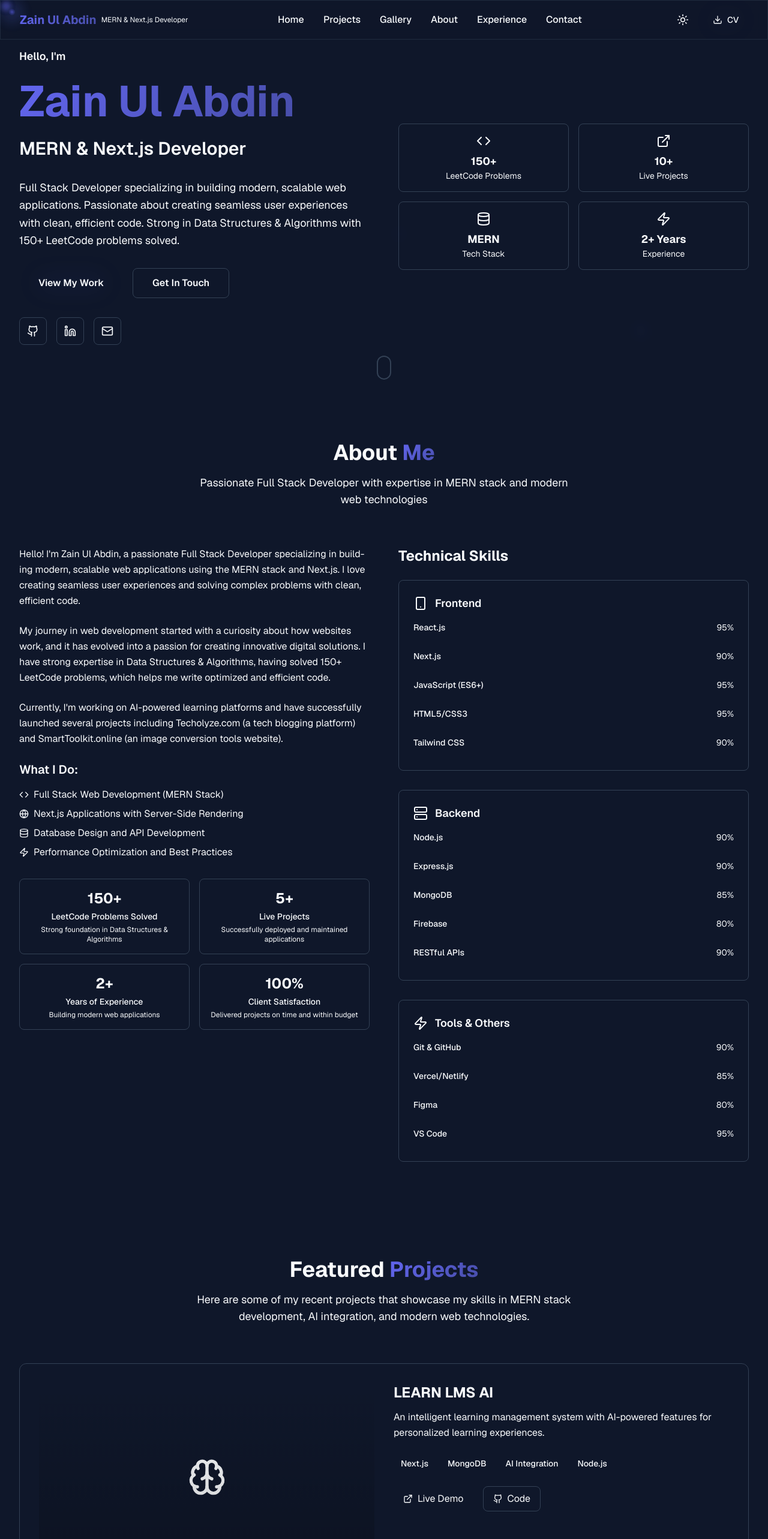
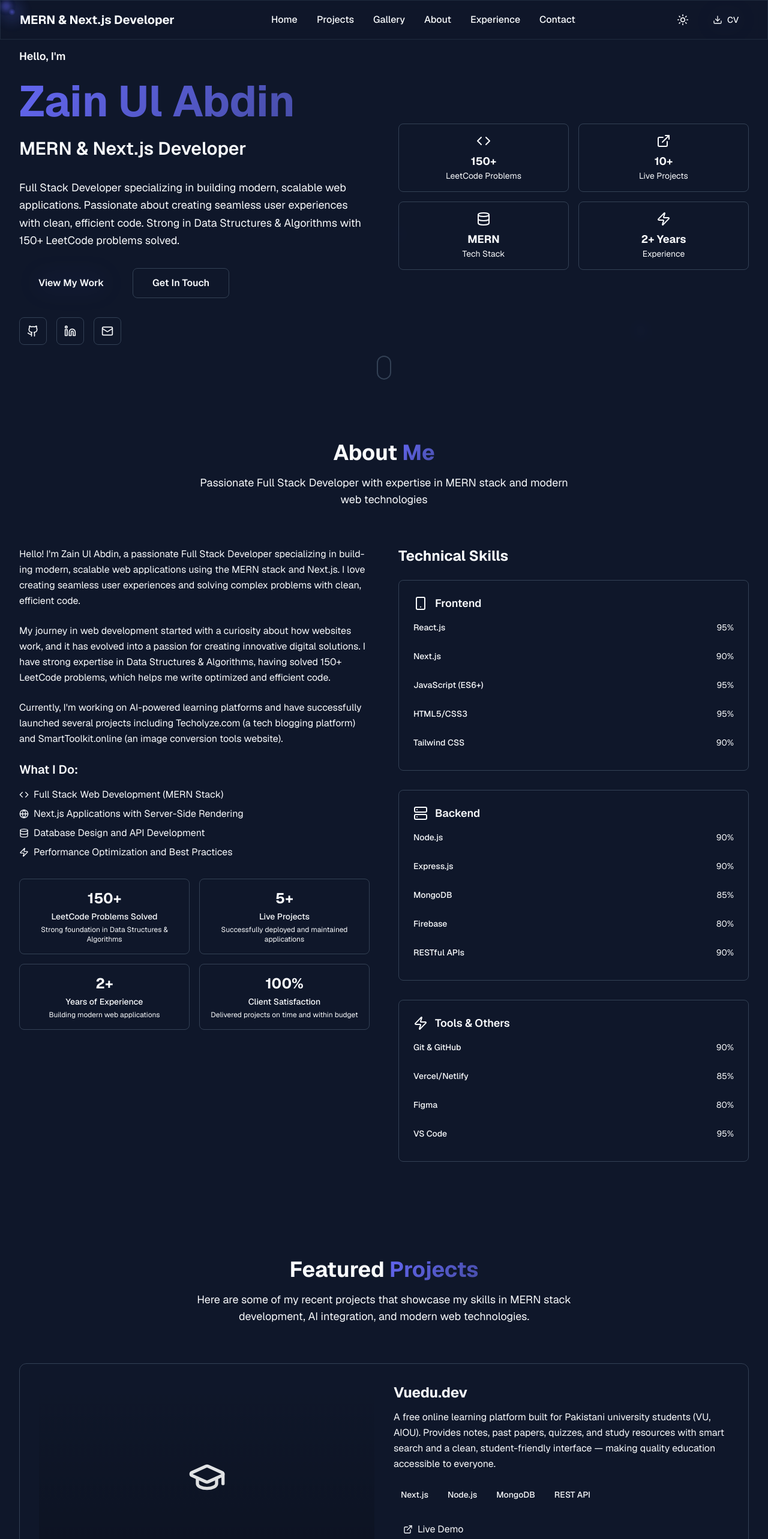
Before and after one commit to zain-khokhar/portfolio, a Next.js app: page / in a window 1280 px wide. Shown: the top 2566 px of the page at 60% size. Built offline with nearby package versions, Linux system fonts and the light colour scheme.

Commit message:
Add Vuedu.dev to projects and resume, update PDF download button style

```diff
--- a/src/app/components/Footer.js
+++ b/src/app/components/Footer.js
@@ -143,7 +143,7 @@ const Footer = () => {
           </p>
 
           <div className="flex items-center space-x-1 text-xs sm:text-sm text-muted-foreground  text-center">
-            <span>Made with</span>
+            <span>Built</span>
             <motion.div
               animate={{ scale: [1, 1.2, 1] }}
               transition={{ repeat: Infinity, duration: 1.5 }}
--- a/src/app/components/Navigation.js
+++ b/src/app/components/Navigation.js
@@ -53,11 +53,11 @@ const Navigation = ({ onResumeClick }) => {
             className="flex items-center gap-1 sm:gap-2 shrink min-w-0"
           >
             <div className="text-sm sm:text-base lg:text-xl font-bold truncate">
-              <span className="gradient-text whitespace-nowrap">Zain Ul Abdin</span>
+              <span className="whitespace-nowrap"> MERN & Next.js Developer</span>
             </div>
-            <div className="hidden lg:block text-xs text-muted-foreground whitespace-nowrap shrink-0">
+            {/* <div className="hidden lg:block text-xs text-muted-foreground whitespace-nowrap shrink-0">
               MERN & Next.js Developer
-            </div>
+            </div> */}
           </motion.div>
 
           {/* Desktop Navigation */}
--- a/src/app/components/ProjectsSection.js
+++ b/src/app/components/ProjectsSection.js
@@ -1,10 +1,20 @@
 'use client';
 
 import { motion } from 'framer-motion';
-import { ExternalLink, Github, Database, Zap, Brain, MessageCircle, Image as ImageIcon, Wrench } from 'lucide-react';
+import { ExternalLink, Github, Database, Zap, Brain, MessageCircle, Image as ImageIcon, Wrench, GraduationCap } from 'lucide-react';
 
 const ProjectsSection = () => {
   const projects = [
+    {
+      title: 'Vuedu.dev',
+      description: 'A free online learning platform built for Pakistani university students (VU, AIOU). Provides notes, past papers, quizzes, and study resources with smart search and a clean, student-friendly interface — making quality education accessible to everyone.',
+      image: '/api/placeholder/600/400',
+      tech: ['Next.js', 'Node.js', 'MongoDB', 'REST API'],
+      liveUrl: 'https://vuedu.dev',
+      githubUrl: '#',
+      icon: GraduationCap,
+      featured: true
+    },
     {
       title: 'LEARN LMS AI',
       description: 'An intelligent learning management system with AI-powered features for personalized learning experiences.',
--- a/src/app/components/ResumeModal.js
+++ b/src/app/components/ResumeModal.js
@@ -46,6 +46,12 @@ const ResumeModal = ({ isOpen, onClose }) => {
     ],
 
     projects: [
+      {
+        name: 'Vuedu.dev',
+        tech: 'Next.js, Node.js, MongoDB, REST API',
+        description: 'Free online learning platform for Pakistani university students with notes, past papers, and quizzes',
+        link: 'https://vuedu.dev'
+      },
       {
         name: 'LEARN LMS AI',
         tech: 'Next.js, MongoDB, AI Integration, Node.js',
@@ -98,7 +104,7 @@ const ResumeModal = ({ isOpen, onClose }) => {
   const handleDownload = () => {
     const link = document.createElement('a');
     link.href = '/resume.pdf';
-    link.download = 'Zain_Ul_Abdin_Resume.pdf';
+    link.download = 'Zain-Ul-Abdin_Resume.pdf';
     document.body.appendChild(link);
     link.click();
     document.body.removeChild(link);
@@ -132,10 +138,10 @@ const ResumeModal = ({ isOpen, onClose }) => {
                 whileHover={{ scale: 1.05 }}
                 whileTap={{ scale: 0.95 }}
                 onClick={handleDownload}
-                className="flex items-center space-x-2 px-4 py-2 bg-primary text-primary-foreground rounded-lg hover:bg-primary/90 transition-colors duration-200"
+                className="flex items-center space-x-2 px-4 py-2 gradient-bg text-white rounded-lg hover:shadow-lg hover:shadow-primary/20 transition-all duration-200"
               >
                 <Download className="h-4 w-4" />
-                <span>Download PDF</span>
+                <span>Download Resume</span>
               </motion.button>
               <button
                 onClick={onClose}
```
Also changed, not shown: 1 other file (tests, documents, lock files or other folders).
